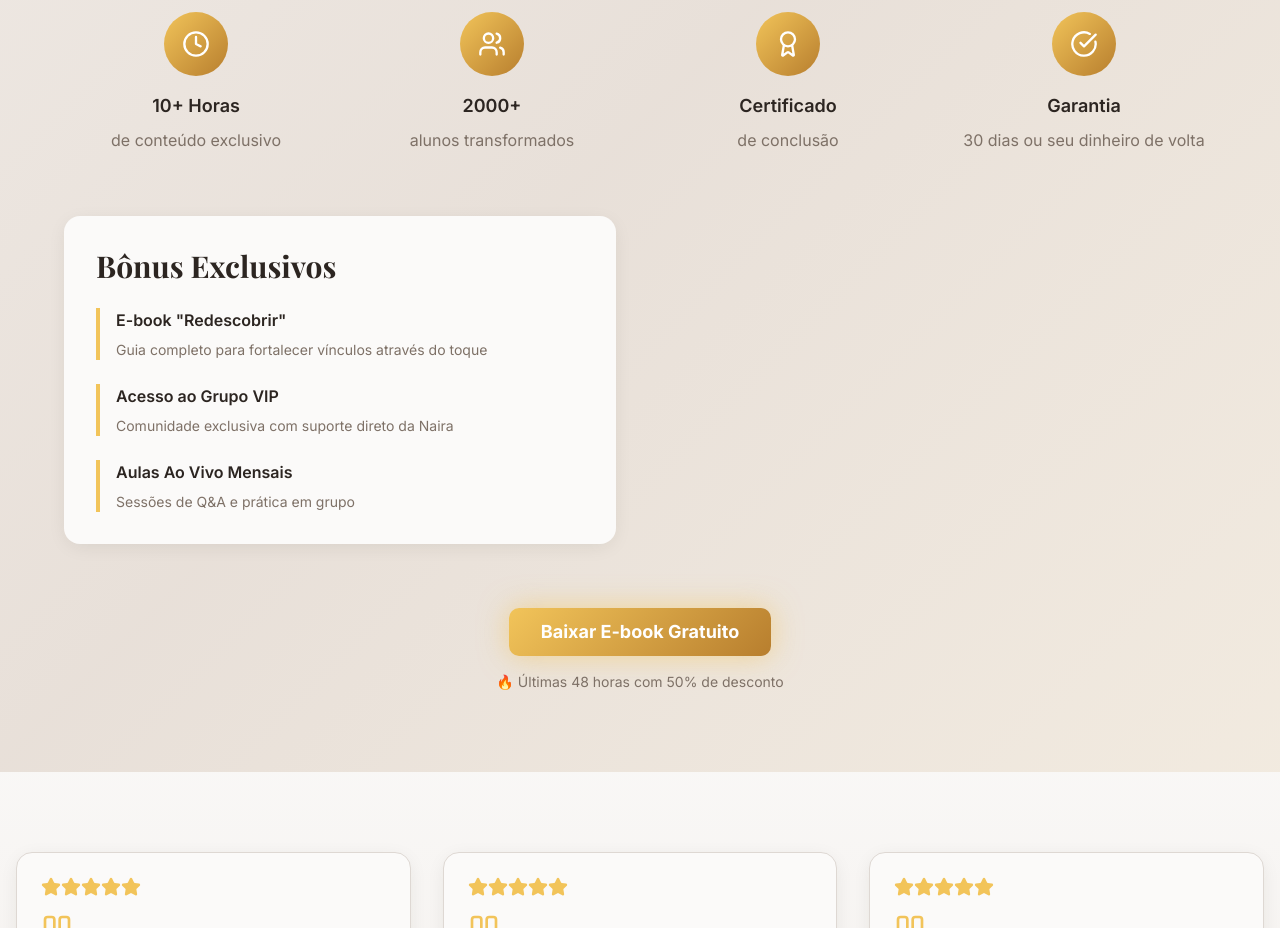
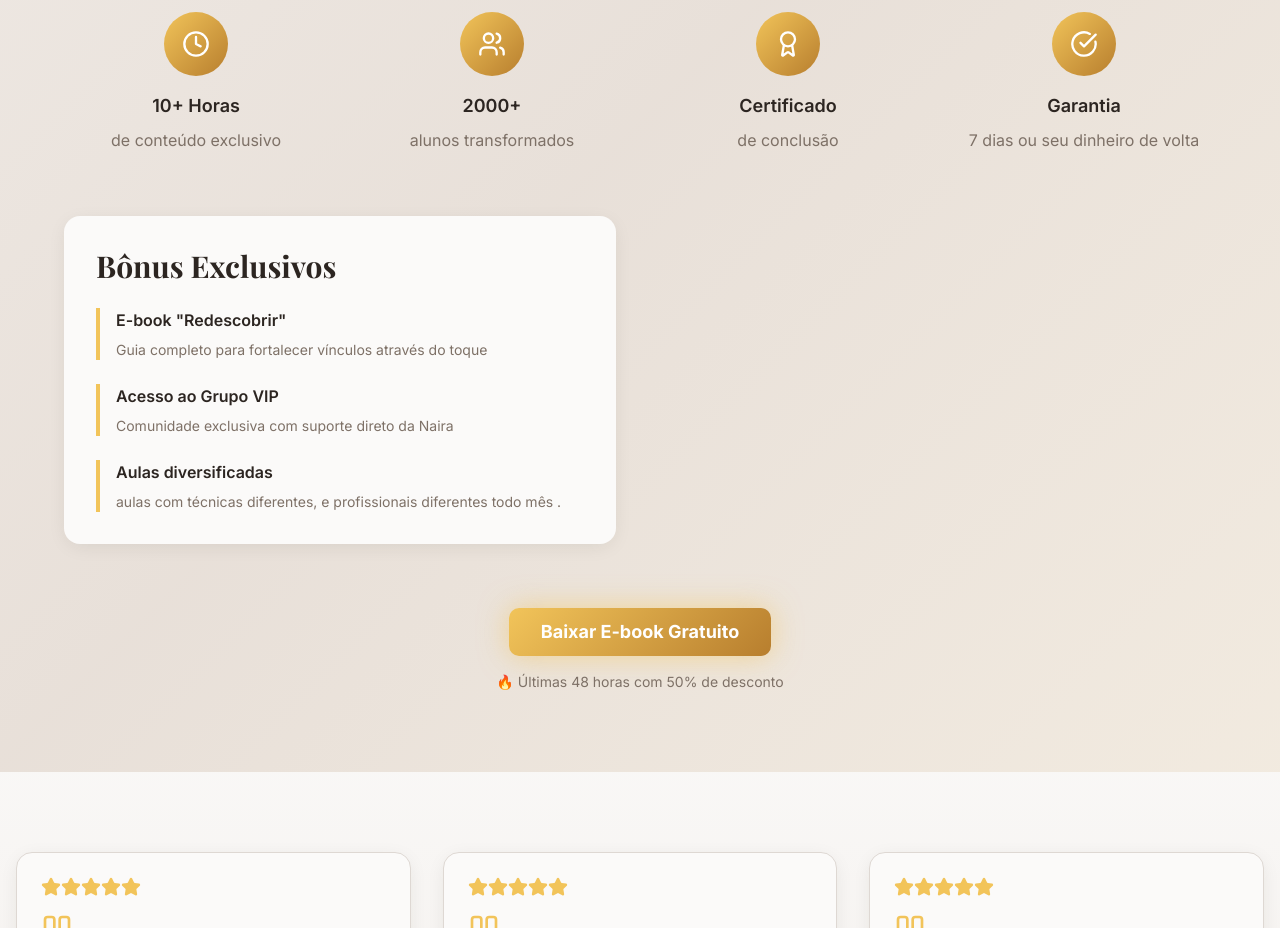
Before and after one commit to ronaldoarch/toque-sinta-captura, a React (Vite) app: page / in a window 1280 px wide. Shown: the part 2060-2988 px from the top of the page. Built offline with nearby package versions, Linux system fonts and the light colour scheme.

Commit message:
Visual edit in Lovable

```diff
--- a/src/components/CourseInfoSection.tsx
+++ b/src/components/CourseInfoSection.tsx
@@ -2,7 +2,6 @@ import { useState } from "react";
 import { Button } from "@/components/ui/button";
 import { CheckCircle, Clock, Users, Award } from "lucide-react";
 import LeadCaptureModal from "./LeadCaptureModal";
-
 const CourseInfoSection = () => {
   const [isModalOpen, setIsModalOpen] = useState(false);
   return <section className="py-20 px-4">
@@ -53,7 +52,7 @@ const CourseInfoSection = () => {
               <CheckCircle className="text-white" size={28} />
             </div>
             <h3 className="font-semibold text-lg mb-2">Garantia</h3>
-            <p className="text-muted-foreground">30 dias ou seu dinheiro de volta</p>
+            <p className="text-muted-foreground">7 dias ou seu dinheiro de volta</p>
           </div>
         </div>
 
@@ -81,10 +80,8 @@ const CourseInfoSection = () => {
               </div>
 
               <div className="border-l-4 border-golden pl-4">
-                <h4 className="font-semibold text-foreground mb-2">Aulas Ao Vivo Mensais</h4>
-                <p className="text-muted-foreground text-sm">
-                  Sessões de Q&A e prática em grupo
-                </p>
+                <h4 className="font-semibold text-foreground mb-2">Aulas diversificadas</h4>
+                <p className="text-muted-foreground text-sm">aulas com técnicas diferentes, e profissionais diferentes todo mês .</p>
               </div>
             </div>
           </div>
@@ -100,10 +97,7 @@ const CourseInfoSection = () => {
         </div>
       </div>
 
-      <LeadCaptureModal
-        isOpen={isModalOpen}
-        onClose={() => setIsModalOpen(false)}
-      />
+      <LeadCaptureModal isOpen={isModalOpen} onClose={() => setIsModalOpen(false)} />
     </section>;
 };
 export default CourseInfoSection;
```
